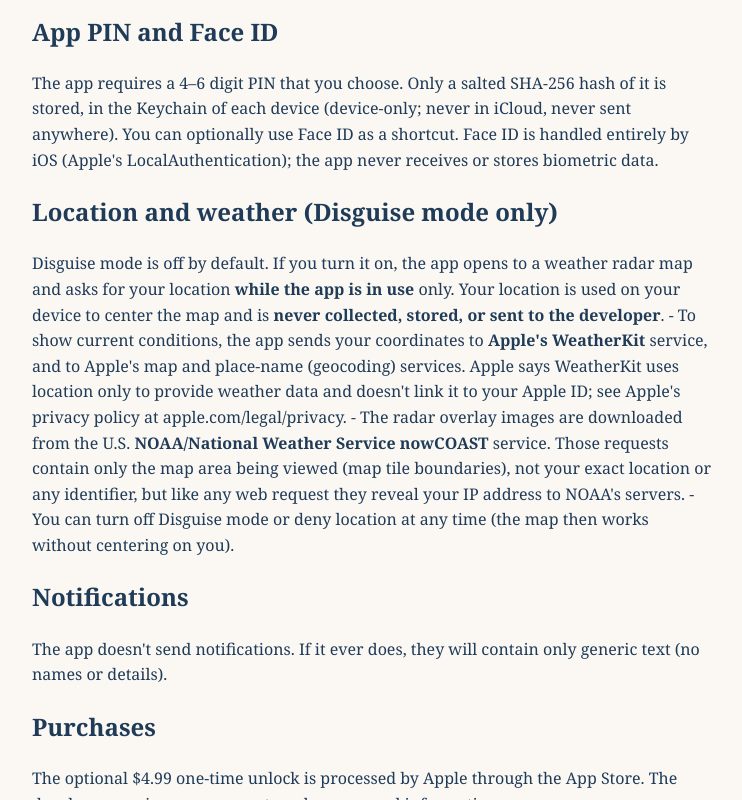
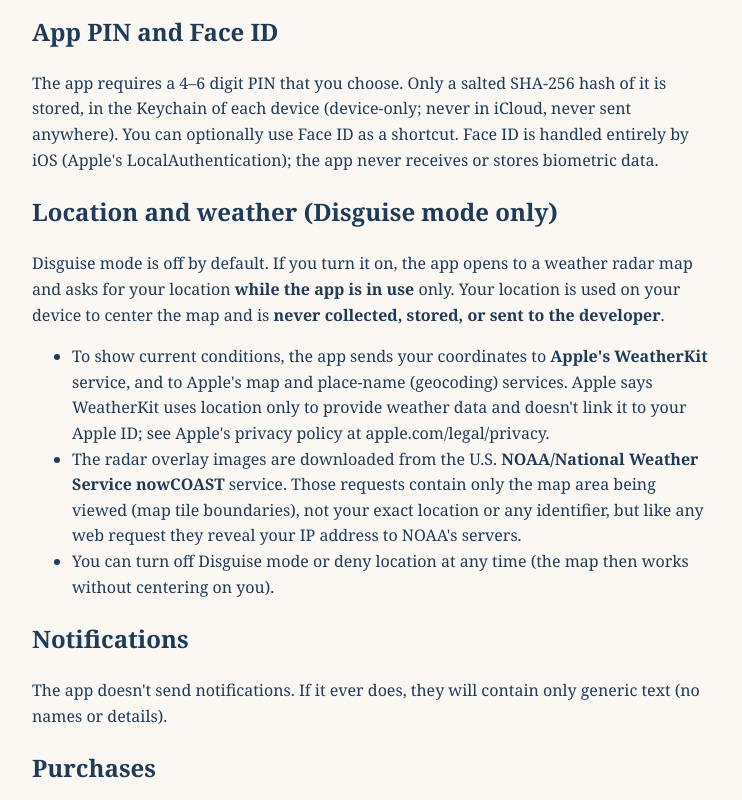
Before and after one commit to mridgway-lab/relationship-radar-site, a plain HTML site: page privacy.html in a window 1280 px wide. Shown: the part 472-1272 px from the top of the page, without its empty margins (268-1010 px from the left). Drawn offline with Linux system fonts and the light colour scheme.

Commit message:
Correct the Delete all data FAQ and format the Disguise bullets.
Delete all data now matches the app: people go to Recently deleted for 30 days and can be restored, then are permanently removed. The privacy page Disguise section uses a proper list instead of raw hyphens.

```diff
--- a/privacy.html
+++ b/privacy.html
@@ -10,10 +10,12 @@
 <h2>App PIN and Face ID</h2>
 <p>The app requires a 4–6 digit PIN that you choose. Only a salted SHA-256 hash of it is stored, in the Keychain of each device (device-only; never in iCloud, never sent anywhere). You can optionally use Face ID as a shortcut. Face ID is handled entirely by iOS (Apple's LocalAuthentication); the app never receives or stores biometric data.</p>
 <h2>Location and weather (Disguise mode only)</h2>
-<p>Disguise mode is off by default. If you turn it on, the app opens to a weather radar map and asks for your location <strong>while the app is in use</strong> only. Your location is used on your device to center the map and is <strong>never collected, stored, or sent to the developer</strong>.
-- To show current conditions, the app sends your coordinates to <strong>Apple's WeatherKit</strong> service, and to Apple's map and place-name (geocoding) services. Apple says WeatherKit uses location only to provide weather data and doesn't link it to your Apple ID; see Apple's privacy policy at apple.com/legal/privacy.
-- The radar overlay images are downloaded from the U.S. <strong>NOAA/National Weather Service nowCOAST</strong> service. Those requests contain only the map area being viewed (map tile boundaries), not your exact location or any identifier, but like any web request they reveal your IP address to NOAA's servers.
-- You can turn off Disguise mode or deny location at any time (the map then works without centering on you).</p>
+<p>Disguise mode is off by default. If you turn it on, the app opens to a weather radar map and asks for your location <strong>while the app is in use</strong> only. Your location is used on your device to center the map and is <strong>never collected, stored, or sent to the developer</strong>.</p>
+<ul>
+<li>To show current conditions, the app sends your coordinates to <strong>Apple's WeatherKit</strong> service, and to Apple's map and place-name (geocoding) services. Apple says WeatherKit uses location only to provide weather data and doesn't link it to your Apple ID; see Apple's privacy policy at apple.com/legal/privacy.</li>
+<li>The radar overlay images are downloaded from the U.S. <strong>NOAA/National Weather Service nowCOAST</strong> service. Those requests contain only the map area being viewed (map tile boundaries), not your exact location or any identifier, but like any web request they reveal your IP address to NOAA's servers.</li>
+<li>You can turn off Disguise mode or deny location at any time (the map then works without centering on you).</li>
+</ul>
 <h2>Notifications</h2>
 <p>The app doesn't send notifications. If it ever does, they will contain only generic text (no names or details).</p>
 <h2>Purchases</h2>
```
Also changed, not shown: support.html (+1 -1 lines).
